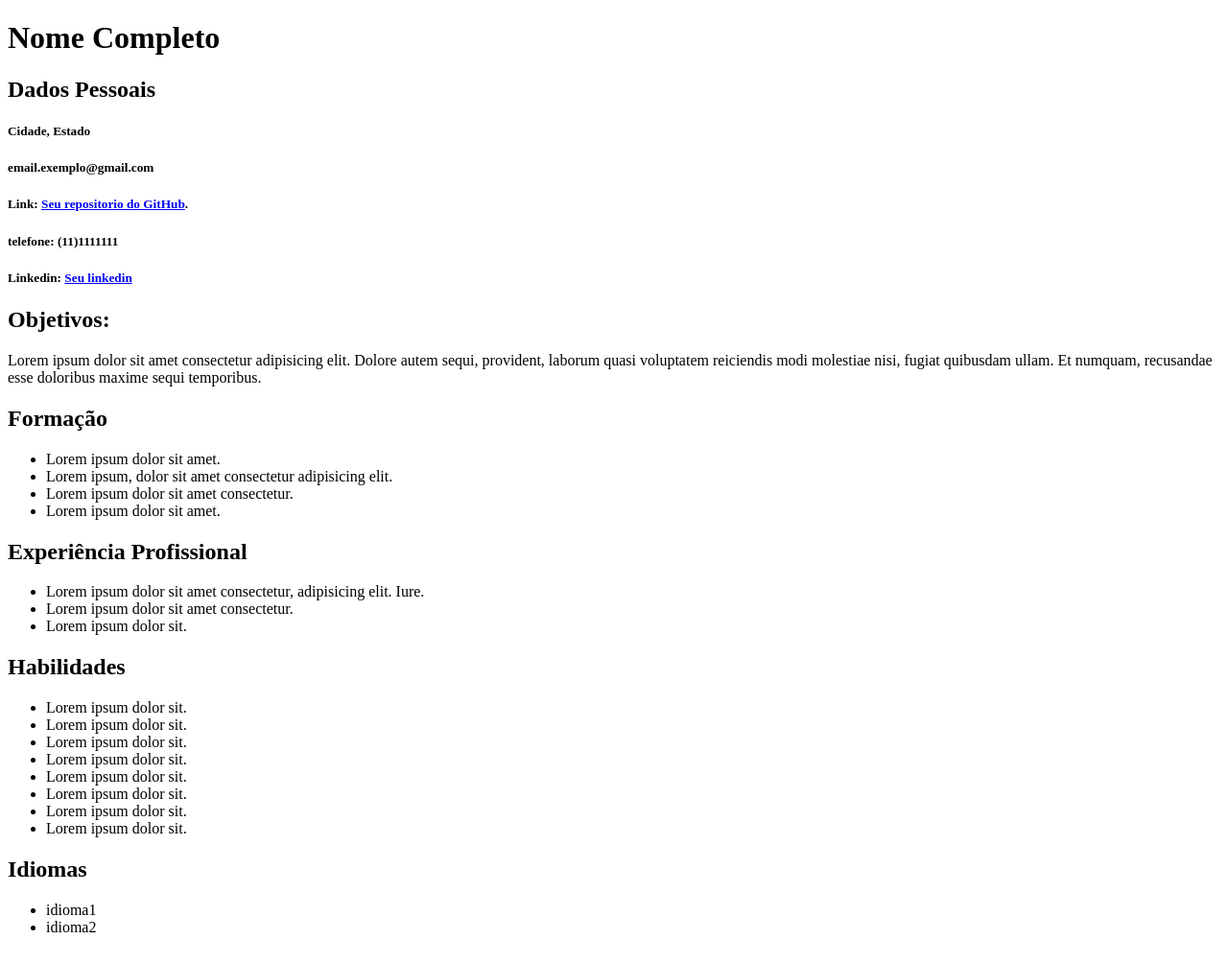
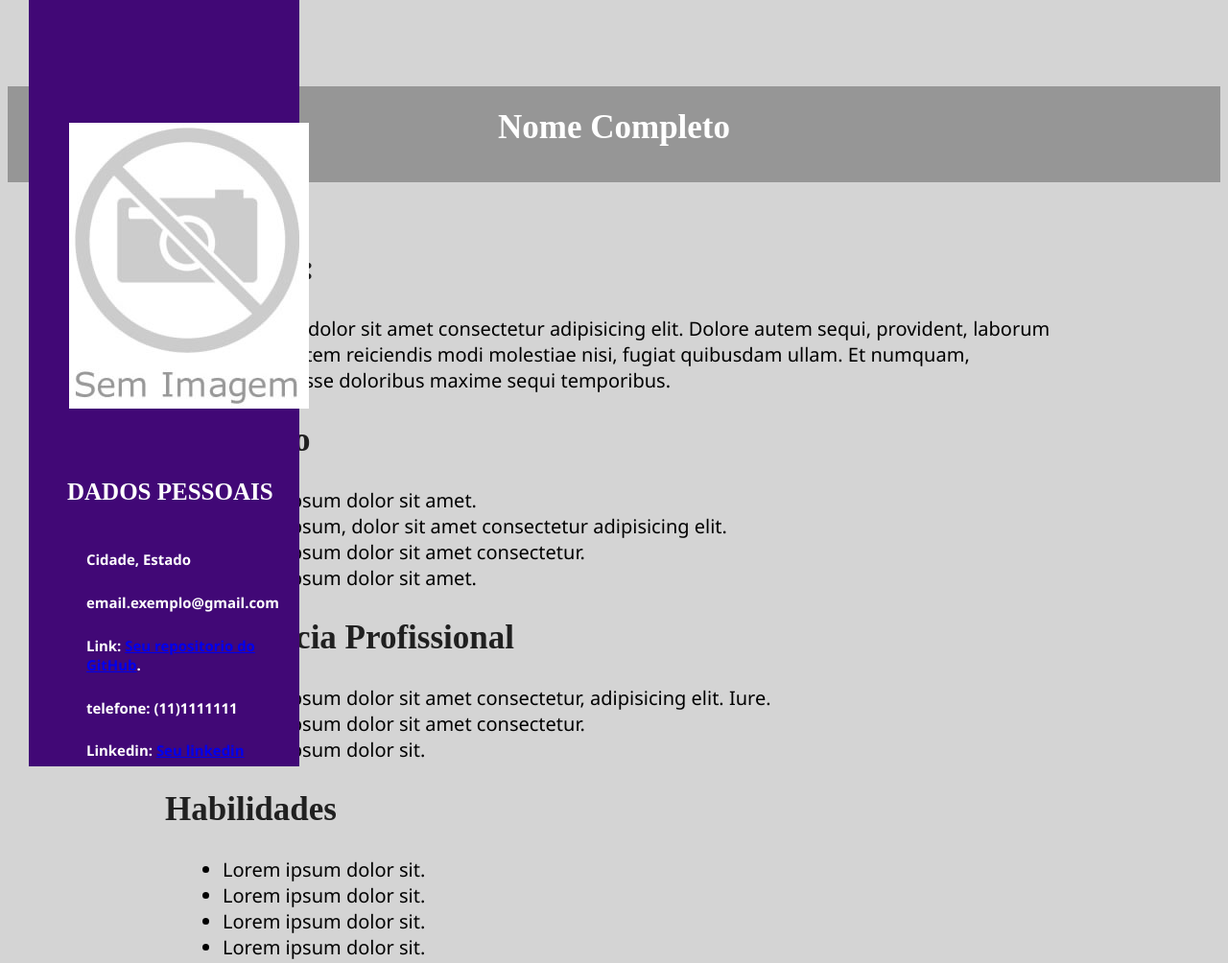
Before and after one commit to Mirella-Carmo/Modelo-Curriculo, a plain HTML site: page index.html in a window 1280 px wide. Shown: the top 1004 px of the page at 96% size. Drawn offline with Linux system fonts and the light colour scheme.

Commit message:
implementacao do css

```diff
--- a/index.html
+++ b/index.html
@@ -4,22 +4,29 @@
     <meta charset="UTF-8">
     <meta name="viewport" content="width=device-width, initial-scale=1.0">
     <title>Curriculo</title>
+    <link rel="stylesheet" href="style.css">
 </head>
 <body>
+    <div class="bloco_nome">
         <h1>Nome Completo</h1>
-    <div class="dadosPessoais">
-        <h2>Dados Pessoais</h2>
+    </div>
+    <div class="bloco_perfil">
+        <h2>DADOS PESSOAIS</h2>
+        <section class="dados">
             <h5>Cidade, Estado</h5>
             <h5>email.exemplo@gmail.com</h5>
             <h5>Link: <a href="https://github.com/" target="_blank">Seu repositorio do GitHub</a>.</h5>
             <h5>telefone: (11)1111111</h5>
             <h5>Linkedin: <a href="https://br.linkedin.com">Seu linkedin</a></h5>
+        </section>
+        <img src="img/semfoto.jfif" alt="">
     </div>
-    <div class="objetivo">
+        <div class="container">
+        <section class="objetivo">
             <h2>Objetivos:</h2>
             <p>Lorem ipsum dolor sit amet consectetur adipisicing elit. Dolore autem sequi, provident, laborum quasi voluptatem reiciendis modi molestiae nisi, fugiat quibusdam ullam. Et numquam, recusandae esse doloribus maxime sequi temporibus.</p>
-    </div>
-    <div class="formacao">
+        </section>
+        <section class="formacao">
             <h2>Formação</h2>
             <ul>
                 <li>Lorem ipsum dolor sit amet.</li>
@@ -27,16 +34,16 @@
                 <li>Lorem ipsum dolor sit amet consectetur.</li>
                 <li>Lorem ipsum dolor sit amet.</li>
             </ul>
-    </div>
-    <div class="experiencia">
+        </section>
+        <section class="experiencia">
             <h2>Experiência Profissional</h2>
             <ul>
                 <li>Lorem ipsum dolor sit amet consectetur, adipisicing elit. Iure.</li>
                 <li>Lorem ipsum dolor sit amet consectetur.</li>
                 <li>Lorem ipsum dolor sit.</li>
             </ul>
-    </div>
-    <div class="habilidades">
+        </section>
+        <section class="habilidades">
             <h2>Habilidades</h2>
             <ul>
                 <li>Lorem ipsum dolor sit.</li>
@@ -48,13 +55,14 @@
                 <li>Lorem ipsum dolor sit.</li>
                 <li>Lorem ipsum dolor sit.</li>
             </ul>
-    </div>
-    <div class="idioma">
+        </section>
+        <section class="idioma">
             <h2>Idiomas</h2>
             <ul>
                 <li>idioma1</li>
                 <li>idioma2</li>
             </ul>
+        </section>
     </div>
 </body>
 </html>
--- /dev/null
+++ b/style.css
@@ -0,0 +1,86 @@
+html {
+    background-color: rgb(212, 212, 212);
+}
+.container{
+    width: 1100px;
+    background-color: #ffffff00;
+    margin-left: auto;
+    margin-right: 0;
+    margin-top: 70px;
+}
+
+/*bloco com o nome completo*/
+.bloco_nome{
+    width: 100%;
+    height: 100px;
+    position: relative;
+    z-index: 1; /*para ficar na frente de bloco perfil*/
+    margin-top: 90px;
+    background-color: rgb(150, 150, 150);
+    display: flex;
+    justify-content: center;
+    text-align: center
+}
+
+.bloco_nome h1{ /*para eu centralizar o texto, foi necessário passar as config do display flex e o alinhamneto dentro do bloco*/
+    color: white;
+    font-size: 35px;
+}
+
+/*bloco perfil - faixa a esquerda com dados pessoais*/
+.bloco_perfil {
+    background-color: rgb(65, 8, 118);
+    width: 22%;
+    left: 30px;
+    height: 900px;
+    position: fixed;
+    bottom: 1px;
+    z-index: 2; /*para ficar atrás do bloco nome*/
+}
+
+.bloco_perfil h2 {
+    font-size: 25px;
+    margin-top: 600px;
+    position: relative;
+    left: 40px;
+    color: white
+}
+
+.bloco_perfil .dados {
+    margin-bottom: 300px;
+    color: white;
+    left: 60px;
+    position: absolute;
+    font-family: 'Segoe UI', Tahoma, Geneva, Verdana, sans-serif;
+    font-size: 18px;
+}
+/*imagem do bloco perfil*/
+
+img {
+    position: relative;
+    bottom: 420px;
+    left: 42px;
+}
+
+/*config das fontes do bloco container*/
+
+.container h2 {
+    font-size: 35px;
+    color: rgb(32, 32, 32);
+}
+
+.container p {
+    font-size: 20px;
+    margin-right: 150px;
+    margin-left: 20px;
+    font-family: 'Segoe UI', Tahoma, Geneva, Verdana, sans-serif;
+}
+
+.container li {
+    font-size: 20px;
+    margin-right: 150px;
+    margin-left: 20px;
+    font-family: 'Segoe UI', Tahoma, Geneva, Verdana, sans-serif;
+}
+
+/*configurando as imagens que estão no bloco de perfil*/
```
Also changed, not shown: img/IconeEmail.png (added), img/IconeGitHub.png (added), img/IconeLinkedin.png (added), img/IconeLocalizacao.png (added), img/IconeTelefone.png (added), img/semfoto.jfif (added). Lines whose indentation alone changed are shown as unchanged.
